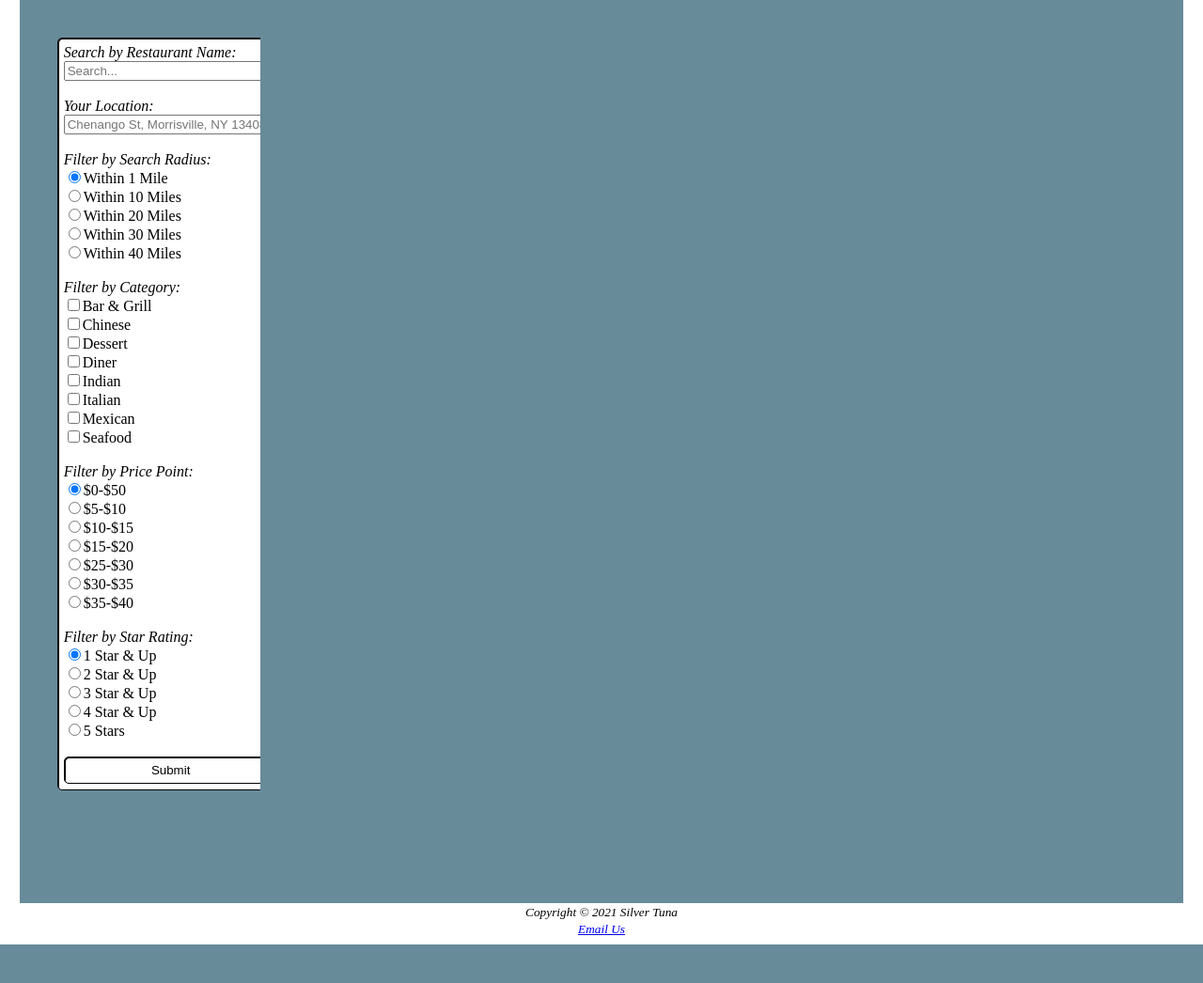
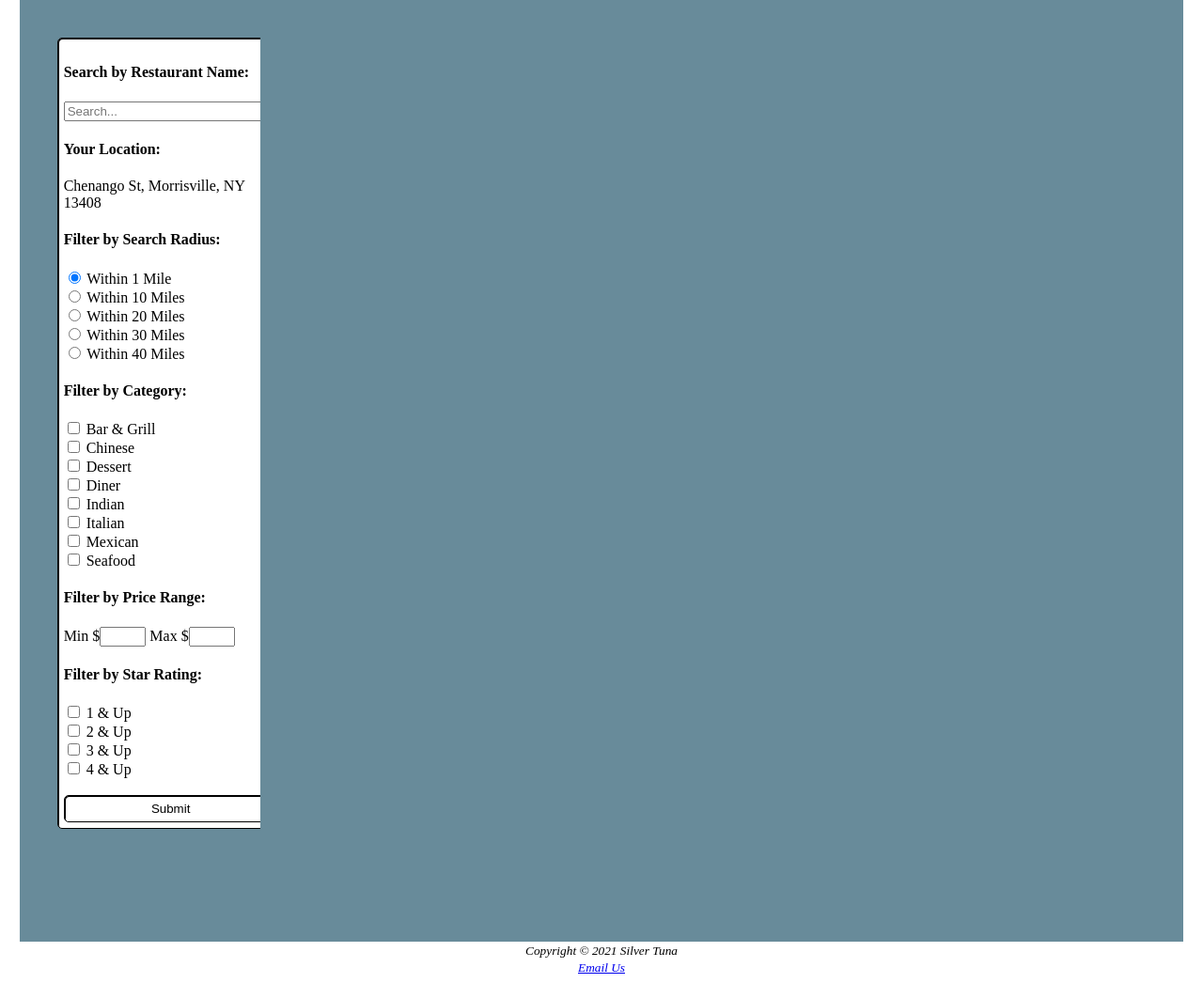
Before and after one commit to Cook393/SilverTuna, a PHP site: page /home.php in a window 1280 px wide; the page is wider, and only the part inside the window is pictured. Shown: the part 158-1204 px from the top of that part at 94% size. Before the commit the page ends 1163 px from the top of that part, so only its background shows below. Run offline with PHP 8.4, Linux system fonts and the light colour scheme.

Commit message:
Slight UI improvements and more code refactoring

```diff
--- a/databasecontroller.php
+++ b/databasecontroller.php
@@ -14,6 +14,7 @@ $servername = "localhost";
 $username = "root";
 $password = "";
 $database = "silvertuna";
+
 
 //CONNECTION FUNCTIONS
 
@@ -54,6 +55,7 @@ function testConnection($connection){
 }
 
 
+
 //EXECUTE QUERY
 
 // accepts parameter(query) and returns results
@@ -73,113 +75,6 @@ function executeQuery($query){
 
 		return $results;
 	}
-	else
-	{
-		echo ("No results found <br>");
-	}
-}
-
-
-//QUERY BUILDER FUNCTIONS
-
-// accepts 3 parameters(Longitude, Latitude, searchRadius) & returns a string query on the 'location' table for restaurants within the defined search radius
-function searchRadiusQuery($longitude, $latitude, $radius){
-
-	$query = 	"SELECT
-				rest.RestID, rest.RestName, rest.CategoryID, rest.LocID, rest.PricePoint, rest.Rating, rest.PhoneNumber, rest.URL,
-				loc.ZipCode, loc.Address, loc.City, loc.State, loc.Latitude, loc.Longitude,
-				cat.Category
-				FROM location loc
-				LEFT JOIN restaurant rest ON loc.LocID = rest.LocID
-				RIGHT JOIN category cat ON rest.CategoryID = cat.CategoryID
-				WHERE(ST_Distance_Sphere
-				(point(loc.Longitude, loc.Latitude),
-				point(" . "'" . $longitude . "', '" . $latitude . "'))
-				* .000621371192) <= " . $radius;
-
-	return $query;
-}
-
-
-//QUERY APPEND FUNCTIONS
-
-// where coniditon in RestName query
-function andRestName($restName){
-
-	$query = " AND rest.RestName LIKE" . "'%" . $restName . "%'";
-	return $query;
-}
-
-// where condition in Category query
-function andCategory($category){
-
-	$query = " AND (cat.Category= " . "'" . $category . "'";
-	return $query;
-}
-
-// where condition in Category query with OR
-function orCategory($category){
-
-	$query = " OR cat.Category= " . "'" . $category . "'";
-	return $query;
-}
-
-// where condition in PricePoint query
-function andPricePoint($num1, $num2){
-
-	$query = " AND rest.PricePoint BETWEEN " . $num1 . " AND " . $num2;
-	return $query;
-}
-
-// where condition in Rating query
-function andRating($rating){
-
-	$query = " AND rest.Rating >= " . "'" . $rating . "'";
-	return $query;
-}
-
-// order by portion of query
-function orderBy(){
-
-	$query = " Order By RestName";
-	return $query;
-}
-
-
-//DISPLAY FUNCTIONS
-
-// test function for formatting user search results
-function displayFormattedResults($results){
-
-	// If there are results..
-	if(mysqli_num_rows($results) > 0){
-
-		// Fetch data (Loops through an array of results)
-		while($row = mysqli_fetch_assoc($results)){
-
-			// Format and display results
-			echo(
-				"<table border=\"1\" bgcolor=\"white\">
-				<tr><td rowspan=\"3\"><img src=\"logo2.jpg\"></img></td>
-				<td><h2>" . $row["RestName"] . "</h2></td>" .
-				"<td><b> Rating:</b> " . $row["Rating"] . " Stars</td</tr>
-				<tr>" .
-				"<td><b> Category:</b> " . $row["Category"] . "</td>" .
-				"<td><b> Average Dish Price:</b> " . $row["PricePoint"] . "</td></tr>
-				<tr>" .
-				"<td><b> Address:</b> " . $row["Address"] . ", " . $row["City"] . ", " . $row["State"] . " " . $row["ZipCode"] . "</td>" .
-				"<td><a href=". $row["URL"] .">Website Link</a><br><b> Phone Number:</b> ". $row["PhoneNumber"] . "</td>
-				</tr>
-				</table>
-				<br>"
-				);
-			}
-		}
-	else{
-
-		echo ("No results found.. <br>");
-	}
 }
 ?>
-
 </html>
--- a/home.php
+++ b/home.php
@@ -1,6 +1,7 @@
-<!DOCTYPE html>
-<html lang="en">
-<head>
+<!DOCTYPE html PUBLIC "-//W3C//DTD XHTML 1.0 Strict//EN" "http://www.w3.org/TR/xhtml1/DTD/xhtml1-Strict.dtd">
+<html xmlns="http://www.w3.org/1999/xhtml" xml:lang = "en" lang="en" >
+<?php require_once 'searchEngine.php'; ?>
+    <head>
 	<link rel="stylesheet" type="text/css" href="tuna.css">
 	<link rel="shortcut icon" href="logo2.jpg">
 	<title>Silver Tuna</title>
@@ -19,136 +20,43 @@
 <div class = "mainDiv">
 	<div class = "searchDiv">
 		<form class="form-style-1" style ="" action="home.php" method="POST">
-			<i>Search by Restaurant Name:</i>
+			<h4>Search by Restaurant Name:</h4>
 			<input type="text" name="searchBar" placeholder="Search..." size='27'>
 			<br>
+			<h4>Your Location:</h4>
+			<label>Chenango St, Morrisville, NY 13408</label>
 			<br>
-			<i>Your Location:</i>
-			<input type="text" name="locationBar" placeholder="Chenango St, Morrisville, NY 13408" size='27'>
-			<br>
-			<br>
-			<i>Filter by Search Radius:</i><br>
-			<input type="radio" name="radius" value="1" checked>Within 1 Mile<br>
-			<input type="radio" name="radius" value="10">Within 10 Miles<br>
-			<input type="radio" name="radius" value="20">Within 20 Miles<br>
-			<input type="radio" name="radius" value="30">Within 30 Miles<br>
-			<input type="radio" name="radius" value="40">Within 40 Miles<br>
-			<br>
-			<i>Filter by Category:</i><br>
-			<input type="checkbox" name="category[]" value="Bar & Grill">Bar & Grill<br>
-			<input type="checkbox" name="category[]" value="Chinese">Chinese<br>
-			<input type="checkbox" name="category[]" value="Desserts">Dessert<br>
-			<input type="checkbox" name="category[]" value="Diner">Diner<br>
-			<input type="checkbox" name="category[]" value="Indian">Indian<br>
-			<input type="checkbox" name="category[]" value="Italian">Italian<br>
-			<input type="checkbox" name="category[]" value="Mexican">Mexican<br>
-			<input type="checkbox" name="category[]" value="Seafood">Seafood<br>
-			<br>
-			<i>Filter by Price Point:</i><br>
-			<input type="radio" name="pricePoint" value="0,50" checked>$0-$50<br>
-			<input type="radio" name="pricePoint" value="5,10">$5-$10<br>
-			<input type="radio" name="pricePoint" value="10,15">$10-$15<br>
-			<input type="radio" name="pricePoint" value="15,20">$15-$20<br>
-			<input type="radio" name="pricePoint" value="25,30">$25-$30<br>
-			<input type="radio" name="pricePoint" value="30,35">$30-$35<br>
-			<input type="radio" name="pricePoint" value="35,40">$35-$40<br>
-			<br>
-			<i>Filter by Star Rating:</i><br>
-			<input type="radio" name="rating" value="1" checked>1 Star & Up<br>
-			<input type="radio" name="rating" value="2">2 Star & Up<br>
-			<input type="radio" name="rating" value="3">3 Star & Up<br>
-			<input type="radio" name="rating" value="4">4 Star & Up<br>
-			<input type="radio" name="rating" value="5">5 Stars<br>
+			<h4>Filter by Search Radius:</h4>
+			<input type="radio" name="radius[]" value="1"  checked  <?php if(!empty($_POST['radius']) && in_array("1", $_POST['radius'])) echo 'checked="checked"';  ?>> Within 1 Mile   <br>
+			<input type="radio" name="radius[]" value="10" 		    <?php if(!empty($_POST['radius']) && in_array("10", $_POST['radius'])) echo 'checked="checked"'; ?>> Within 10 Miles <br>
+			<input type="radio" name="radius[]" value="20" 		    <?php if(!empty($_POST['radius']) && in_array("20", $_POST['radius'])) echo 'checked="checked"'; ?>> Within 20 Miles <br>
+			<input type="radio" name="radius[]" value="30" 	        <?php if(!empty($_POST['radius']) && in_array("30", $_POST['radius'])) echo 'checked="checked"'; ?>> Within 30 Miles <br>
+			<input type="radio" name="radius[]" value="40" 		    <?php if(!empty($_POST['radius']) && in_array("40", $_POST['radius'])) echo 'checked="checked"'; ?>> Within 40 Miles <br>
+			<h4>Filter by Category:</h4>
+			<input type="checkbox" name="category[]" value="Bar & Grill"  <?php if(!empty($_POST['category']) && in_array("Bar & Grill", $_POST['category'])) echo 'checked="checked"'; ?> > Bar & Grill <br>
+			<input type="checkbox" name="category[]" value="Chinese"	  <?php if(!empty($_POST['category']) && in_array("Chinese", $_POST['category']))  	  echo 'checked="checked"'; ?> > Chinese     <br>
+			<input type="checkbox" name="category[]" value="Desserts" 	  <?php if(!empty($_POST['category']) && in_array("Desserts", $_POST['category'])) 	  echo 'checked="checked"'; ?> > Dessert     <br>
+			<input type="checkbox" name="category[]" value="Diner" 		  <?php if(!empty($_POST['category']) && in_array("Diner", $_POST['category']))  	  echo 'checked="checked"'; ?> > Diner       <br>
+			<input type="checkbox" name="category[]" value="Indian"	      <?php if(!empty($_POST['category']) && in_array("Indian", $_POST['category']))  	  echo 'checked="checked"'; ?> > Indian      <br>
+			<input type="checkbox" name="category[]" value="Italian" 	  <?php if(!empty($_POST['category']) && in_array("Italian", $_POST['category'])) 	  echo 'checked="checked"'; ?> > Italian     <br>
+			<input type="checkbox" name="category[]" value="Mexican" 	  <?php if(!empty($_POST['category']) && in_array("Mexican", $_POST['category'])) 	  echo 'checked="checked"'; ?> > Mexican     <br>
+			<input type="checkbox" name="category[]" value="Seafood" 	  <?php if(!empty($_POST['category']) && in_array("Seafood", $_POST['category'])) 	  echo 'checked="checked"'; ?> > Seafood     <br>
+			<h4>Filter by Price Range:</h4>
+			Min $<input type="text" name="min" size="3" />
+			Max $<input type="text" name="max" size="3" />
+			<h4>Filter by Star Rating:</h4>
+			<input type="checkbox" name="rating[]" value="1"  <?php if(!empty($_POST['rating']) && in_array("1", $_POST['rating'])) echo 'checked="checked"'; ?> > 1 & Up <br>
+			<input type="checkbox" name="rating[]" value="2"  <?php if(!empty($_POST['rating']) && in_array("2", $_POST['rating'])) echo 'checked="checked"'; ?> > 2 & Up <br>
+			<input type="checkbox" name="rating[]" value="3"  <?php if(!empty($_POST['rating']) && in_array("3", $_POST['rating'])) echo 'checked="checked"'; ?> > 3 & Up <br>
+			<input type="checkbox" name="rating[]" value="4"  <?php if(!empty($_POST['rating']) && in_array("4", $_POST['rating'])) echo 'checked="checked"'; ?> > 4 & Up <br>
 			<br>
 			<button class ="form-style-1" type="input" name="submit"> Submit </button>
+			<?php $results = getSearchResults(); ?>
 		</form>
 	</div>
 	<div style="clear: right"> </div>
 	<div class="resultsDiv">
-		<form action="home.php" method="POST">
-
-		<?php
-			require_once 'databasecontroller.php';
-
-			//Location Data (Charelton Hall)
-			$longitude = -75.64124222090817;
-			$latitude = 42.89651475818489;
-
-			//User Input Data
-			$radius = 0;
-			$restName = "";
-			$category = "";
-			$pricePoint = "";
-			$rating = 6;
-
-			//Result Query
-			$resultQuery = "";
-
-			// checking to see if certain controls exist, if they do create and append query based on user selection
-			if(isset($_POST['submit'])){
-
-				// checking to see if Radius has a value
-				if(!empty($_POST['radius'])) {
-
-					$radius = $_POST['radius'];
-					$locationQuery = searchRadiusQuery($longitude, $latitude, $radius);
-					$resultQuery = $locationQuery;
-				}
-
-				// checking to see if searchBar has a value
-				if(!empty($_POST['searchBar'])) {
-
-					$restName = $_POST['searchBar'];
-					$resultQuery = $resultQuery . andRestName($restName);
-				}
-
-				// checking to see if Category has a value
-				if(!empty($_POST['category'])) {
-
-					$cat = $_POST['category'];
-					$length = count($cat);
-					$i = 0;
-
-					foreach($cat as $value){
-
-						if($i == 0){ $resultQuery = $resultQuery . andCategory($value); }
-						else if($i > 0 && $i < $length) { $resultQuery = $resultQuery . orCategory($value); }
-						$i++;
-					}
-
-					$resultQuery = $resultQuery . ") ";
-				}
-
-				// checking to see if PricePoint has a value
-				if(!empty($_POST['pricePoint'])) {
-
-					$pricePoint = $_POST['pricePoint'];
-					$data = explode("," , $pricePoint);
-
-					if(isset($data)){
-
-						$num1 = $data[0];
-						$num2 = $data[1];
-						$resultQuery = $resultQuery . andPricePoint($num1, $num2);
-					}
-				}
-
-				// checking to see if Rating has a value
-				if(!empty($_POST['rating'])) {
-
-					$rating = $_POST['rating'];
-					$resultQuery = $resultQuery . andRating($rating);
-				}
-
-				$resultQuery = $resultQuery . orderBy();
-
-				// storing result query and displaying the results
-				$results = executeQuery($resultQuery);
-				displayFormattedResults($results);
-			}
-		?>
-
-		</form>
+		<form action="home.php" method="POST"> <?php displayResults($results); ?> </form>
 	</div>
 </div>
 <div style="clear: both"> </div>
--- /dev/null
+++ b/searchEngine.php
@@ -0,0 +1,219 @@
+<?php
+require_once 'databasecontroller.php';
+
+//USER INPUT DATA
+
+// location (Charelton Hall)
+$longitude = -75.64124222090817;
+$latitude = 42.89651475818489;
+
+// query data
+$radius = "";
+$restName = "";
+$category = "";
+$rating = "";
+$min = "";
+$max = "";
+
+
+
+//QUERY BUILDER FUNCTIONS
+
+// accepts 3 parameters(Longitude, Latitude, searchRadius) & returns a string query on the 'location' table for restaurants within the defined search radius
+function getQuery($longitude, $latitude, $radius){
+
+	$query = 	"SELECT
+				rest.RestID, rest.RestName, rest.CategoryID, rest.LocID, rest.PricePoint, rest.Rating, rest.PhoneNumber, rest.URL,
+				loc.ZipCode, loc.Address, loc.City, loc.State, loc.Latitude, loc.Longitude,
+				cat.Category
+				FROM location loc
+				LEFT JOIN restaurant rest ON loc.LocID = rest.LocID
+				RIGHT JOIN category cat ON rest.CategoryID = cat.CategoryID
+				WHERE(ST_Distance_Sphere
+				(point(loc.Longitude, loc.Latitude),
+				point(" . "'" . $longitude . "', '" . $latitude . "'))
+				* .000621371192) <= " . $radius;
+
+	return $query;
+}
+
+
+
+//QUERY WHERE CLAUSE APPEND FUNCTIONS
+
+// LIKE %$restName%
+function andRestName($restName){
+
+	$query = " AND rest.RestName LIKE" . "'%" . $restName . "%'";
+	return $query;
+}
+
+// AND $category
+function andCategory($category){
+
+	$query = " AND (cat.Category= " . "'" . $category . "'";
+	return $query;
+}
+
+// OR $category
+function orCategory($category){
+
+	$query = " OR cat.Category= " . "'" . $category . "'";
+	return $query;
+}
+
+// AND BETWEEN $min AND $max pricepoint
+function betweenPricePoints($min, $max){
+
+	$query = " AND rest.PricePoint BETWEEN " . $min . " AND " . $max;
+	return $query;
+}
+
+// AND greater than or equal to $rating
+function andRating($rating){
+
+	$query = " AND rest.Rating >= " . "'" . $rating . "'";
+	return $query;
+}
+
+// ORDER BY $columnName ASC
+function orderBy($columnName){
+
+	$query = " ORDER BY " . $columnName . " ASC";
+	return $query;
+}
+
+
+
+//SEARCH FUNCTIONS
+
+// performs a search on the database based on the user's input, returns search result array
+function getSearchResults(){
+
+	require_once 'searchEngine.php';
+
+	global $longitude;
+	global $latitude;
+	global $radius;
+	global $restName;
+	global $category;
+	global $rating;
+	global $min;
+	global $max;
+
+	$query = "";
+	$results = [];
+
+	// checking to see if certain controls exist, if they do create and append query based on user selection
+	if(isset($_POST['submit'])){
+
+		// checking to see if Radius has a value
+		if(!empty($_POST['radius'])) {
+
+			$radius = $_POST['radius'];
+
+			foreach($radius as $value){
+
+				if($value != "") {
+
+					$tempQuery = getQuery($longitude, $latitude, $value);
+					$query = $tempQuery;
+				}
+			}
+		}
+
+		// checking to see if searchBar has a value
+		if(!empty($_POST['searchBar'])) {
+
+			$restName = $_POST['searchBar'];
+			$query = $query . andRestName($restName);
+		}
+
+		// checking to see if Category has a value
+		if(!empty($_POST['category'])) {
+
+			$category = $_POST['category'];
+			$length = count($category);
+			$i = 0;
+
+			foreach($category as $value){
+
+				if($i == 0){ $query = $query . andCategory($value); }
+				else if($i > 0 && $i < $length) { $query = $query . orCategory($value); }
+				$i++;
+			}
+
+			$query = $query . ") ";
+		}
+
+		if(($_POST['min'] != "") && ($_POST['max'] != "")) {
+
+			if(is_numeric($_POST['min']))$min = $_POST['min'];
+			if(is_numeric($_POST['max']))$max = $_POST['max'];
+
+			$query = $query . betweenPricePoints($min, $max);
+		}
+
+		// checking to see if Rating has a value
+		if(!empty($_POST['rating'])) {
+
+			$i = 1;
+			$rating = $_POST['rating'];
+
+			foreach($rating as $value){
+
+				if($value != ""){ $query = $query . andRating($value); }
+				$i++;
+			}
+		}
+
+		// ordering query
+		$query = $query . orderBy("RestName");
+
+		// executing query and displaying results
+		$results = executeQuery($query);
+
+		return $results;
+	}
+}
+
+
+
+//DISPLAY FUNCTIONS
+
+// test function for formatting user search results
+function displayResults($results){
+
+	if(isset($_POST['submit'])){
+
+			// If there are results..
+		if(mysqli_num_rows($results) > 0){
+
+			$resultCount = mysqli_num_rows($results);
+			echo("<p> Number of Results: " . $resultCount ."</p>");
+
+			// Fetch data (Loops through an array of results)
+			while($row = mysqli_fetch_assoc($results)){
+
+				// Format and display results
+				echo(
+					"<table border=\"1\" bgcolor=\"white\">
+					<tr><td rowspan=\"3\"><img src=\"logo2.jpg\"></img></td>
+					<td><h2>" . $row["RestName"] . "</h2></td>" .
+					"<td><b> Rating:</b> " . $row["Rating"] . " Stars</td</tr>
+					<tr>" .
+					"<td><b> Category:</b> " . $row["Category"] . "</td>" .
+					"<td><b> Average Dish Price:</b> " . $row["PricePoint"] . "</td></tr>
+					<tr>" .
+					"<td><b> Address:</b> " . $row["Address"] . ", " . $row["City"] . ", " . $row["State"] . " " . $row["ZipCode"] . "</td>" .
+					"<td><a href=". $row["URL"] .">Website Link</a><br><b> Phone Number:</b> ". $row["PhoneNumber"] . "</td>
+					</tr>
+					</table>
+					<br>"
+				);
+			}
+		}
+	}
+}
+
+?>
```
